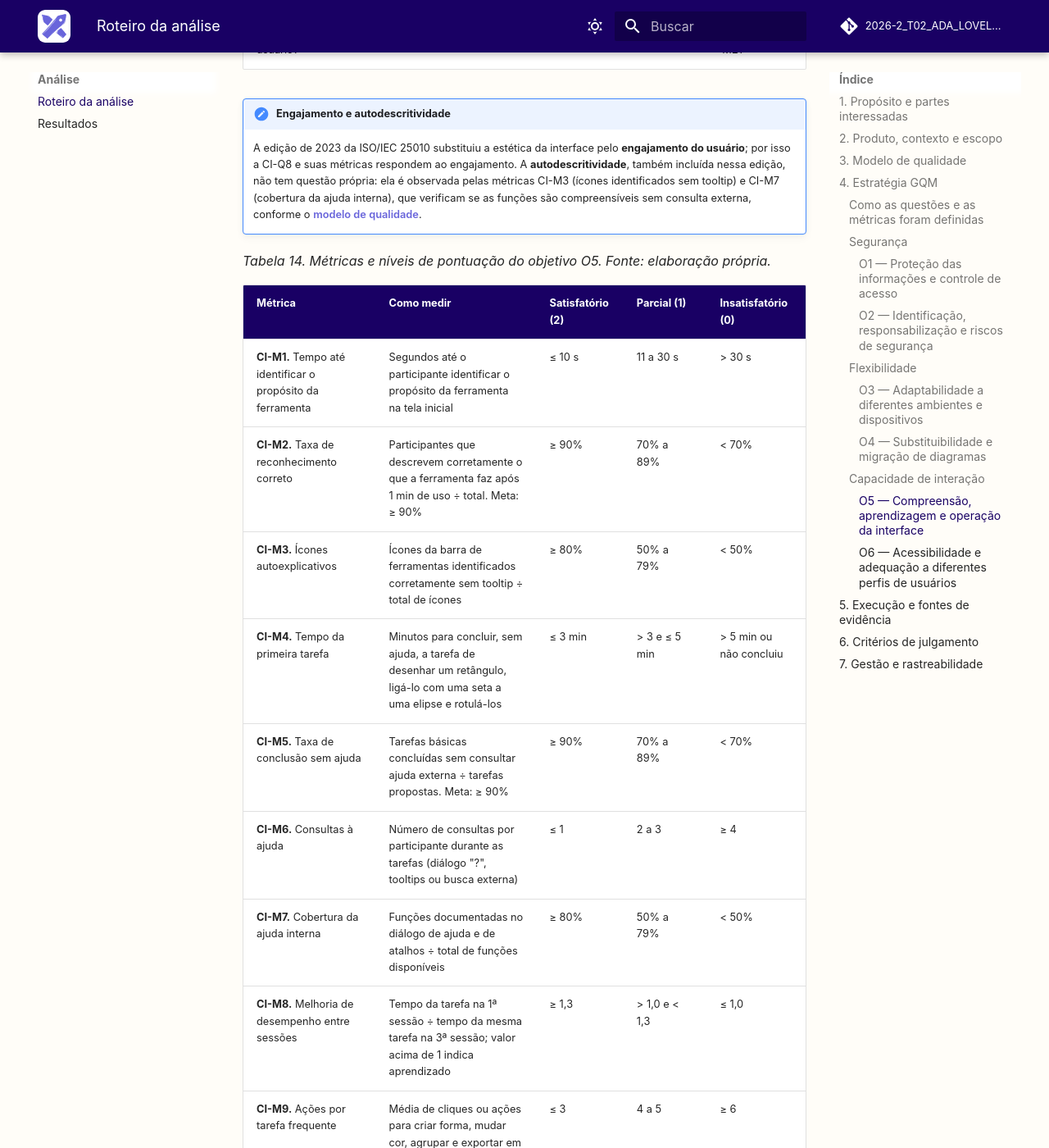
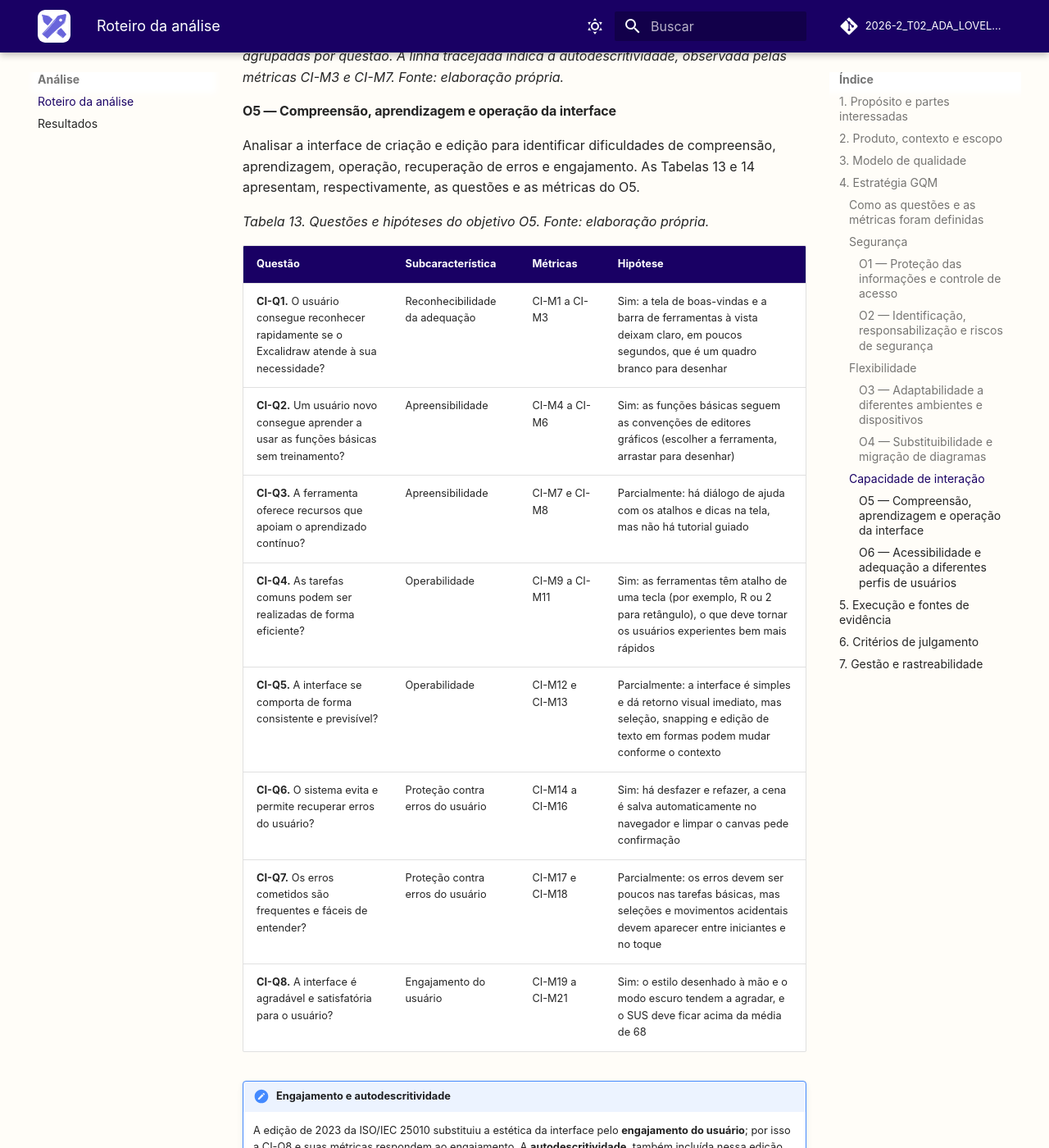
Before and after one commit to FCTE-Qualidade-de-Software-1/2026-2_T02_ADA_LOVELACE, an MkDocs documentation site: the page built from docs/analise/roteiro.md, in a window 1280 px wide and 1400 px high, scrolled down 12688 px. Shown: the whole window at 82% size. Built offline with MkDocs 1.6.1 and Material for MkDocs 9.7.7, drawn with Linux system fonts in a browser that asks for light colours; comment, search, counter and statistics services are not loaded; some of the changed text lies outside the part shown.

Commit message:
docs: atualiza diagramas e informações sobre o modelo de qualidade e ODS

````diff
--- a/docs/analise/roteiro.md
+++ b/docs/analise/roteiro.md
@@ -75,7 +75,8 @@ A medição segue o método **Goal-Question-Metric (GQM)**:
 
 1. **Objetivo:** define o que será analisado, para qual finalidade, sob qual
    característica, para quem e em qual contexto.
-2. **Questão:** decompõe o objetivo em perguntas observáveis.
+2. **Questão:** decompõe o objetivo em perguntas observáveis, cada uma com a
+   hipótese de resposta esperada pela equipe.
 3. **Métrica:** define o dado, a fórmula, a fonte e o critério usados para
    responder à questão.
 
@@ -116,13 +117,17 @@ As métricas que dependem de participantes, como tempos, taxas de conclusão, SU
 e escala Likert, exigem um roteiro de tarefas único para todos, para que os
 valores sejam comparáveis.
 
-Em cada objetivo, a primeira tabela liga as questões às subcaracterísticas e
-às métricas. A segunda descreve como cada métrica é medida e os limites dos
+Cada questão tem uma hipótese: a resposta que a equipe espera antes da
+medição e o motivo dessa expectativa. As métricas da questão confirmam ou
+refutam a hipótese.
+
+Em cada objetivo, a primeira tabela liga as questões às subcaracterísticas,
+às métricas e às hipóteses. A segunda descreve como cada métrica é medida e os limites dos
 níveis de pontuação definidos na [seção 6](#6-criterios-de-julgamento).
 
 ### Segurança
 
-O Diagrama 5 apresenta a hierarquia GQM de Segurança, dos objetivos O1 e O2
+O Diagrama 6 apresenta a hierarquia GQM de Segurança, dos objetivos O1 e O2
 às subcaracterísticas, questões e métricas.
 
 ```mermaid
@@ -167,7 +172,7 @@ flowchart LR
     class M1,M2,M3,M4,M5,M6,M7,M8,M9,M10,M11,M12,M13 met
 ```
 
-*Diagrama 5. Hierarquia GQM de Segurança, dos objetivos às métricas. Fonte:
+*Diagrama 6. Hierarquia GQM de Segurança, dos objetivos às métricas. Fonte:
 elaboração própria.*
 
 #### O1 — Proteção das informações e controle de acesso
@@ -177,13 +182,13 @@ identificar fragilidades na confidencialidade e integridade dos diagramas, do
 ponto de vista de usuários que criam e compartilham conteúdo. As Tabelas 5 e 6
 apresentam, respectivamente, as questões e as métricas do O1.
 
-*Tabela 5. Questões do objetivo O1. Fonte: elaboração própria.*
+*Tabela 5. Questões e hipóteses do objetivo O1. Fonte: elaboração própria.*
 
-| Questão | Subcaracterística | Métricas |
-| --- | --- | --- |
-| **S-Q1.** Os dados do desenho trafegam e ficam armazenados de forma protegida contra acesso não autorizado? | Confidencialidade | S-M1 e S-M2 |
-| **S-Q2.** É possível controlar quem acessa um desenho compartilhado? | Confidencialidade | S-M3 e S-M4 |
-| **S-Q3.** O sistema impede alteração ou corrupção não autorizada dos dados? | Integridade | S-M5 e S-M6 |
+| Questão | Subcaracterística | Métricas | Hipótese |
+| --- | --- | --- | --- |
+| **S-Q1.** Os dados do desenho trafegam e ficam armazenados de forma protegida contra acesso não autorizado? | Confidencialidade | S-M1 e S-M2 | Sim: o código cifra as mensagens da colaboração com AES-GCM no navegador, e a chave fica no fragmento `#` do link, que o navegador não envia ao servidor |
+| **S-Q2.** É possível controlar quem acessa um desenho compartilhado? | Confidencialidade | S-M3 e S-M4 | Não: na versão gratuita, quem tem o link acessa o desenho, sem senha, expiração ou revogação, e a cena fica sem criptografia no `localStorage` |
+| **S-Q3.** O sistema impede alteração ou corrupção não autorizada dos dados? | Integridade | S-M5 e S-M6 | Sim: o AES-GCM é autenticado, então um payload adulterado falha ao ser decifrado, e a reconciliação por versão dos elementos deve evitar inconsistências na edição simultânea |
 
 *Tabela 6. Métricas e níveis de pontuação do objetivo O1. Fonte: elaboração
 própria.*
@@ -204,13 +209,13 @@ configurações técnicas para identificar limitações de autenticidade,
 responsabilização e resistência a ataques. As Tabelas 7 e 8 apresentam,
 respectivamente, as questões e as métricas do O2.
 
-*Tabela 7. Questões do objetivo O2. Fonte: elaboração própria.*
+*Tabela 7. Questões e hipóteses do objetivo O2. Fonte: elaboração própria.*
 
-| Questão | Subcaracterística | Métricas |
-| --- | --- | --- |
-| **S-Q4.** As ações dos usuários são rastreáveis? | Responsabilização | S-M7 e S-M8 |
-| **S-Q5.** O sistema confirma a identidade de quem participa da sessão? | Autenticidade | S-M9 e S-M10 |
-| **S-Q6.** A aplicação resiste a ataques e vulnerabilidades conhecidas? | Resistência | S-M11 a S-M13 |
+| Questão | Subcaracterística | Métricas | Hipótese |
+| --- | --- | --- | --- |
+| **S-Q4.** As ações dos usuários são rastreáveis? | Responsabilização | S-M7 e S-M8 | Não: a versão gratuita não guarda histórico de versões nem registra o autor de cada alteração |
+| **S-Q5.** O sistema confirma a identidade de quem participa da sessão? | Autenticidade | S-M9 e S-M10 | Não: o participante só informa um nome, sem login, e qualquer pessoa pode usar o nome de outra |
+| **S-Q6.** A aplicação resiste a ataques e vulnerabilidades conhecidas? | Resistência | S-M11 a S-M13 | Parcialmente: o projeto é mantido ativamente e deve ter poucas vulnerabilidades críticas, mas a configuração de hospedagem do repositório não define CSP, o que deve baixar a nota dos cabeçalhos |
 
 *Tabela 8. Métricas e níveis de pontuação do objetivo O2. Fonte: elaboração
 própria.*
@@ -276,12 +281,12 @@ acessam a aplicação em diferentes dispositivos e plataformas, em especial
 quem acessa apenas pelo celular. As Tabelas 9 e 10 apresentam, respectivamente,
 as questões e as métricas do O3.
 
-*Tabela 9. Questões do objetivo O3. Fonte: elaboração própria.*
+*Tabela 9. Questões e hipóteses do objetivo O3. Fonte: elaboração própria.*
 
-| Questão | Subcaracterística | Métricas |
-| --- | --- | --- |
-| **F-Q1.** O Excalidraw funciona de forma consistente em diferentes navegadores e sistemas operacionais? | Adaptabilidade | F-M1 a F-M3 |
-| **F-Q2.** A aplicação se adapta a diferentes dispositivos e condições de uso? | Adaptabilidade | F-M4 a F-M6 |
+| Questão | Subcaracterística | Métricas | Hipótese |
+| --- | --- | --- | --- |
+| **F-Q1.** O Excalidraw funciona de forma consistente em diferentes navegadores e sistemas operacionais? | Adaptabilidade | F-M1 a F-M3 | Sim, com pequenas diferenças: é uma aplicação web que roda inteira no navegador, mas fontes e atalhos de teclado podem variar no macOS e no Safari |
+| **F-Q2.** A aplicação se adapta a diferentes dispositivos e condições de uso? | Adaptabilidade | F-M4 a F-M6 | Parcialmente: há barra de ferramentas própria para celular e uso offline como PWA, mas colaboração e IA dependem de conexão, e funções ligadas a atalhos devem ser limitadas no toque |
 
 *Tabela 10. Métricas e níveis de pontuação do objetivo O3. Fonte: elaboração
 própria.*
@@ -301,12 +306,12 @@ Analisar a substituição de ferramentas equivalentes e a migração de dados, d
 ponto de vista de usuários que migram de outra ferramenta de diagramação. As
 Tabelas 11 e 12 apresentam, respectivamente, as questões e as métricas do O4.
 
-*Tabela 11. Questões do objetivo O4. Fonte: elaboração própria.*
+*Tabela 11. Questões e hipóteses do objetivo O4. Fonte: elaboração própria.*
 
-| Questão | Subcaracterística | Métricas |
-| --- | --- | --- |
-| **F-Q3.** O Excalidraw pode substituir uma ferramenta equivalente (por exemplo, draw.io ou Miro) sem perda de funcionalidade e produtividade? | Substituibilidade | F-M7 a F-M9 |
-| **F-Q4.** Os dados podem ser migrados para dentro e para fora do Excalidraw sem perdas? | Substituibilidade | F-M10 a F-M12 |
+| Questão | Subcaracterística | Métricas | Hipótese |
+| --- | --- | --- | --- |
+| **F-Q3.** O Excalidraw pode substituir uma ferramenta equivalente (por exemplo, draw.io ou Miro) sem perda de funcionalidade e produtividade? | Substituibilidade | F-M7 a F-M9 | Parcialmente: deve cobrir as tarefas básicas de diagramação em tempo parecido, mas não todas as funções de ferramentas mais completas como o draw.io e o Miro |
+| **F-Q4.** Os dados podem ser migrados para dentro e para fora do Excalidraw sem perdas? | Substituibilidade | F-M10 a F-M12 | Parcialmente: o formato `.excalidraw` é um JSON aberto e deve preservar tudo ao exportar e reimportar, mas não há importação direta de arquivos do draw.io nem do Miro |
 
 *Tabela 12. Métricas e níveis de pontuação do objetivo O4. Fonte: elaboração
 própria.*
@@ -322,7 +327,7 @@ própria.*
 
 ### Capacidade de interação
 
-O Diagrama 7 apresenta a hierarquia GQM de Capacidade de interação, dos
+O Diagrama 8 apresenta a hierarquia GQM de Capacidade de interação, dos
 objetivos O5 e O6 às subcaracterísticas e questões. Para manter a leitura, as
 métricas aparecem agrupadas por questão.
 
@@ -376,7 +381,7 @@ flowchart LR
     class M1,M4,M7,M9,M12,M14,M17,M19,M22,M26 met
 ```
 
-*Diagrama 7. Hierarquia GQM de Capacidade de interação, dos objetivos às
+*Diagrama 8. Hierarquia GQM de Capacidade de interação, dos objetivos às
 métricas, agrupadas por questão. A linha tracejada indica a autodescritividade,
 observada pelas métricas CI-M3 e CI-M7. Fonte: elaboração própria.*
 
@@ -386,18 +391,18 @@ Analisar a interface de criação e edição para identificar dificuldades de
 compreensão, aprendizagem, operação, recuperação de erros e engajamento. As
 Tabelas 13 e 14 apresentam, respectivamente, as questões e as métricas do O5.
 
-*Tabela 13. Questões do objetivo O5. Fonte: elaboração própria.*
+*Tabela 13. Questões e hipóteses do objetivo O5. Fonte: elaboração própria.*
 
-| Questão | Subcaracterística | Métricas |
-| --- | --- | --- |
-| **CI-Q1.** O usuário consegue reconhecer rapidamente se o Excalidraw atende à sua necessidade? | Reconhecibilidade da adequação | CI-M1 a CI-M3 |
-| **CI-Q2.** Um usuário novo consegue aprender a usar as funções básicas sem treinamento? | Apreensibilidade | CI-M4 a CI-M6 |
-| **CI-Q3.** A ferramenta oferece recursos que apoiam o aprendizado contínuo? | Apreensibilidade | CI-M7 e CI-M8 |
-| **CI-Q4.** As tarefas comuns podem ser realizadas de forma eficiente? | Operabilidade | CI-M9 a CI-M11 |
-| **CI-Q5.** A interface se comporta de forma consistente e previsível? | Operabilidade | CI-M12 e CI-M13 |
-| **CI-Q6.** O sistema evita e permite recuperar erros do usuário? | Proteção contra erros do usuário | CI-M14 a CI-M16 |
-| **CI-Q7.** Os erros cometidos são frequentes e fáceis de entender? | Proteção contra erros do usuário | CI-M17 e CI-M18 |
-| **CI-Q8.** A interface é agradável e satisfatória para o usuário? | Engajamento do usuário | CI-M19 a CI-M21 |
+| Questão | Subcaracterística | Métricas | Hipótese |
+| --- | --- | --- | --- |
+| **CI-Q1.** O usuário consegue reconhecer rapidamente se o Excalidraw atende à sua necessidade? | Reconhecibilidade da adequação | CI-M1 a CI-M3 | Sim: a tela de boas-vindas e a barra de ferramentas à vista deixam claro, em poucos segundos, que é um quadro branco para desenhar |
+| **CI-Q2.** Um usuário novo consegue aprender a usar as funções básicas sem treinamento? | Apreensibilidade | CI-M4 a CI-M6 | Sim: as funções básicas seguem as convenções de editores gráficos (escolher a ferramenta, arrastar para desenhar) |
+| **CI-Q3.** A ferramenta oferece recursos que apoiam o aprendizado contínuo? | Apreensibilidade | CI-M7 e CI-M8 | Parcialmente: há diálogo de ajuda com os atalhos e dicas na tela, mas não há tutorial guiado |
+| **CI-Q4.** As tarefas comuns podem ser realizadas de forma eficiente? | Operabilidade | CI-M9 a CI-M11 | Sim: as ferramentas têm atalho de uma tecla (por exemplo, R ou 2 para retângulo), o que deve tornar os usuários experientes bem mais rápidos |
+| **CI-Q5.** A interface se comporta de forma consistente e previsível? | Operabilidade | CI-M12 e CI-M13 | Parcialmente: a interface é simples e dá retorno visual imediato, mas seleção, snapping e edição de texto em formas podem mudar conforme o contexto |
+| **CI-Q6.** O sistema evita e permite recuperar erros do usuário? | Proteção contra erros do usuário | CI-M14 a CI-M16 | Sim: há desfazer e refazer, a cena é salva automaticamente no navegador e limpar o canvas pede confirmação |
+| **CI-Q7.** Os erros cometidos são frequentes e fáceis de entender? | Proteção contra erros do usuário | CI-M17 e CI-M18 | Parcialmente: os erros devem ser poucos nas tarefas básicas, mas seleções e movimentos acidentais devem aparecer entre iniciantes e no toque |
+| **CI-Q8.** A interface é agradável e satisfatória para o usuário? | Engajamento do usuário | CI-M19 a CI-M21 | Sim: o estilo desenhado à mão e o modo escuro tendem a agradar, e o SUS deve ficar acima da média de 68 |
 
 !!! note "Engajamento e autodescritividade"
     A edição de 2023 da ISO/IEC 25010 substituiu a estética da interface pelo
@@ -441,12 +446,12 @@ Analisar os mecanismos de navegação, interação e apresentação das informa
 para identificar barreiras de inclusividade e de assistência ao usuário. As
 Tabelas 15 e 16 apresentam, respectivamente, as questões e as métricas do O6.
 
-*Tabela 15. Questões do objetivo O6. Fonte: elaboração própria.*
+*Tabela 15. Questões e hipóteses do objetivo O6. Fonte: elaboração própria.*
 
-| Questão | Subcaracterística | Métricas |
-| --- | --- | --- |
-| **CI-Q9.** Pessoas com deficiência conseguem usar o Excalidraw? | Assistência ao usuário | CI-M22 a CI-M25 |
-| **CI-Q10.** A ferramenta se adapta a diferentes perfis de usuário? | Inclusividade | CI-M26 |
+| Questão | Subcaracterística | Métricas | Hipótese |
+| --- | --- | --- | --- |
+| **CI-Q9.** Pessoas com deficiência conseguem usar o Excalidraw? | Assistência ao usuário | CI-M22 a CI-M25 | Parcialmente: menus e barra de ferramentas devem ser operáveis pelo teclado, mas os elementos desenhados no canvas não devem ser anunciados por leitores de tela |
+| **CI-Q10.** A ferramenta se adapta a diferentes perfis de usuário? | Inclusividade | CI-M26 | Sim: a interface é traduzida para dezenas de idiomas, e o arquivo de traduções do repositório indica 96% das strings em português do Brasil |
 
 !!! note "Contraste"
     A métrica de contraste (CI-M25) responde à assistência ao usuário, e não à
````
Also changed, not shown: other parts of docs/analise/roteiro.md (+2 -2 lines), docs/fase1/modelo-qualidade.md (+4 -4 lines), docs/fase1/ods.md (+1 -1 lines), docs/fase1/proposito-partes-interessadas.md (+7 -11 lines), docs/index.md (+35 -1 lines).
